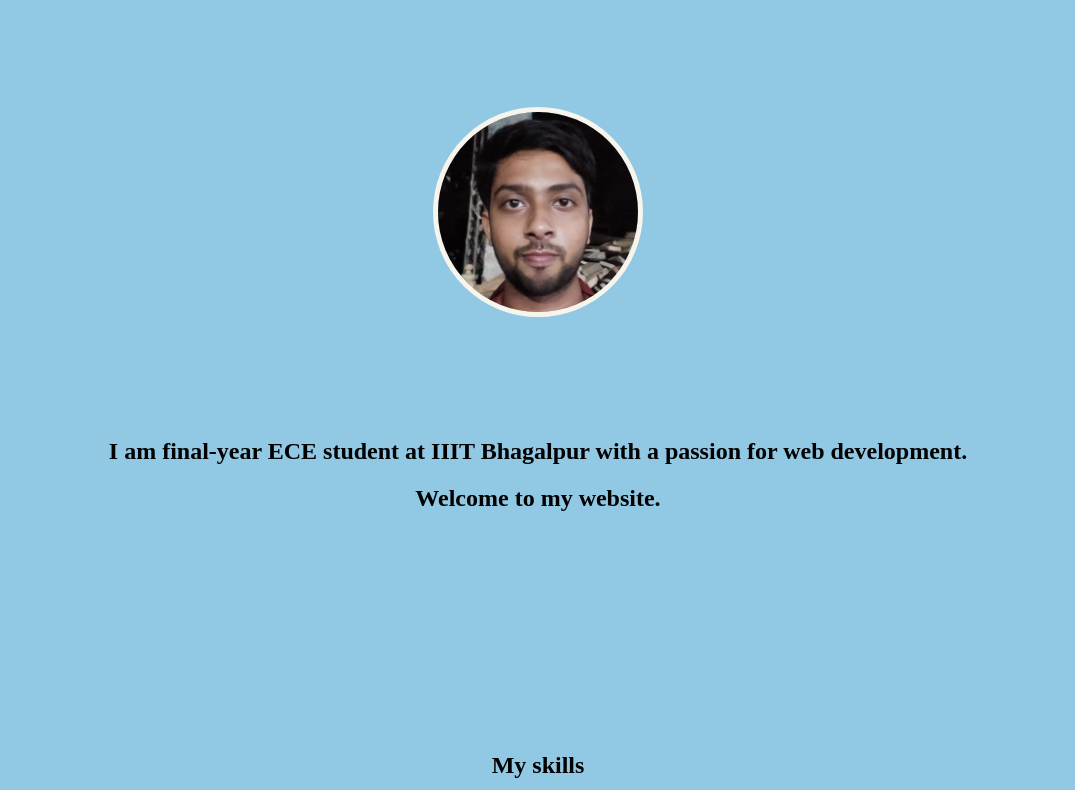
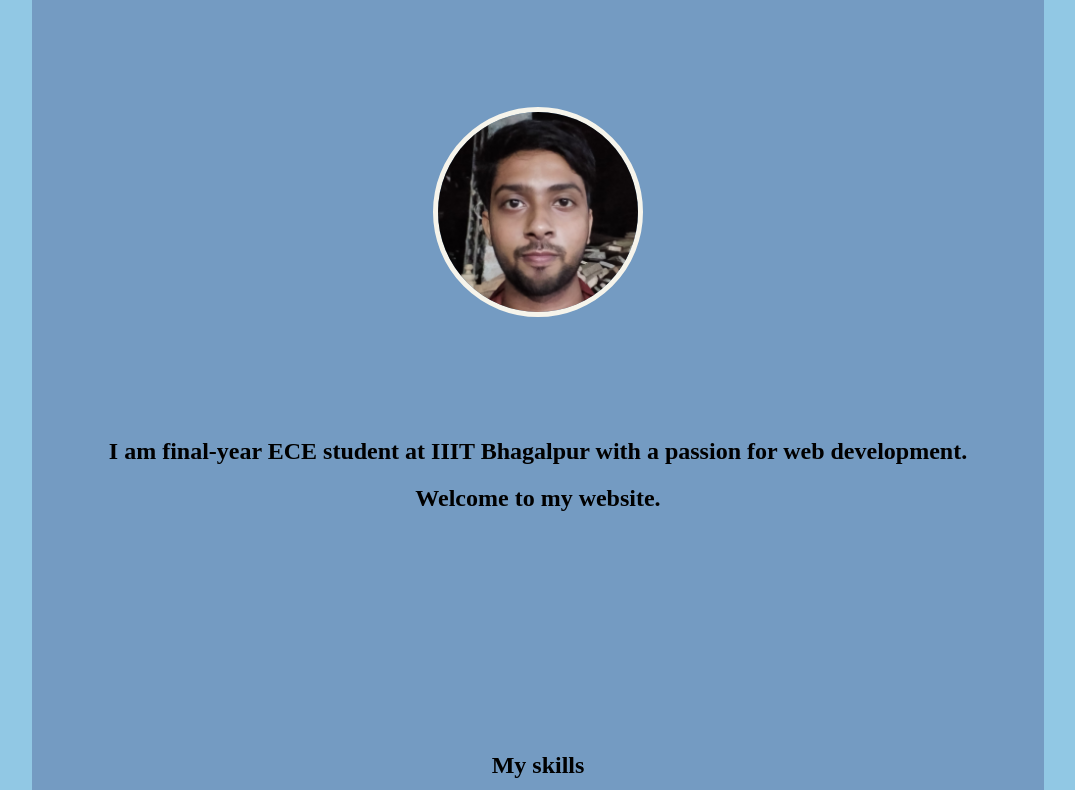
Before and after one commit to iamkamalkumar17/Personal-website, a plain HTML site: page index.html in a window 1280 px wide. Shown: the part 183-973 px from the top of the page, without its empty margins (102-1177 px from the left). Drawn offline with Linux system fonts and the light colour scheme.

Commit message:
removed color palatte, container color

```diff
--- a/style.css
+++ b/style.css
@@ -4,6 +4,9 @@ body {
     justify-content: center;
     align-items: center;
     background-color: #91C8E4;
+}
+.container{
+    background-color: #749BC2;
 }
 
 .container{
```
Also changed, not shown: index.html (+2 -0 lines), Color Hunt Palette f6f4eb91c8e4749bc24682a9.png (deleted), 1 other file.
